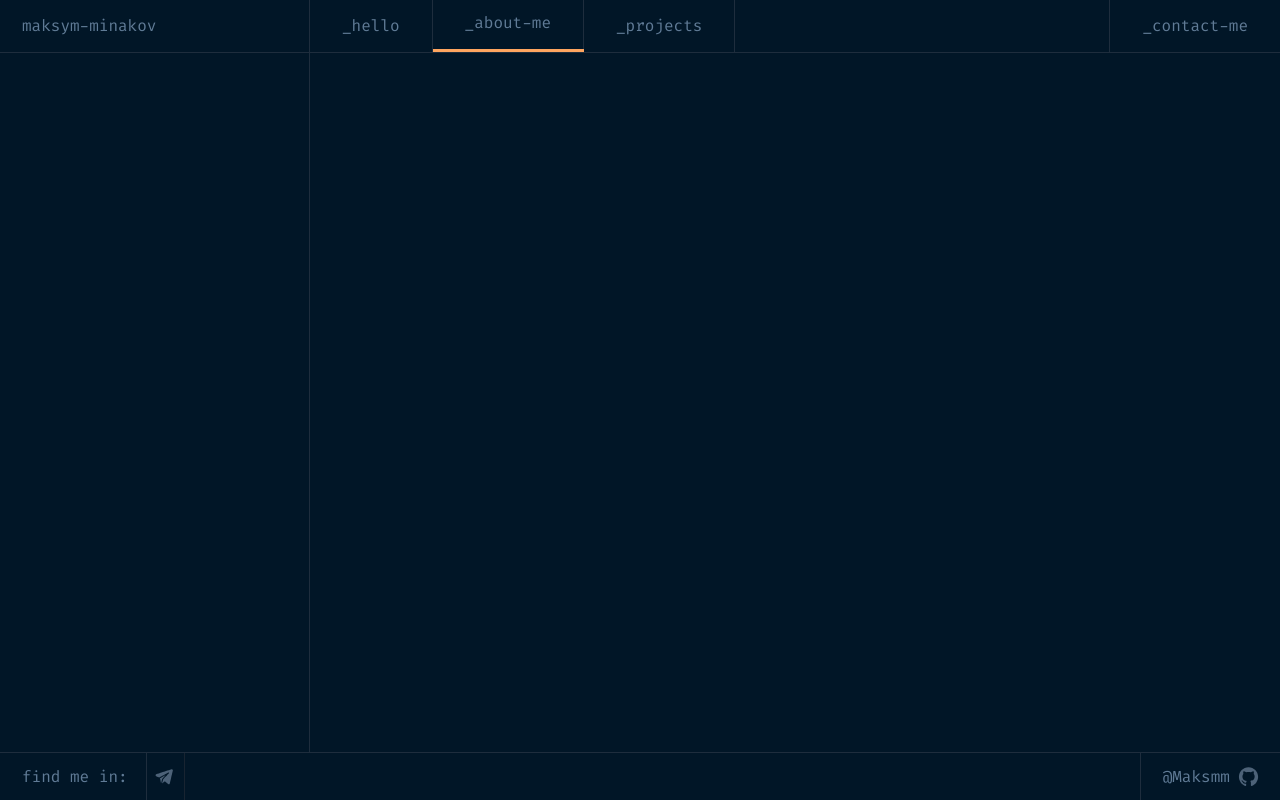
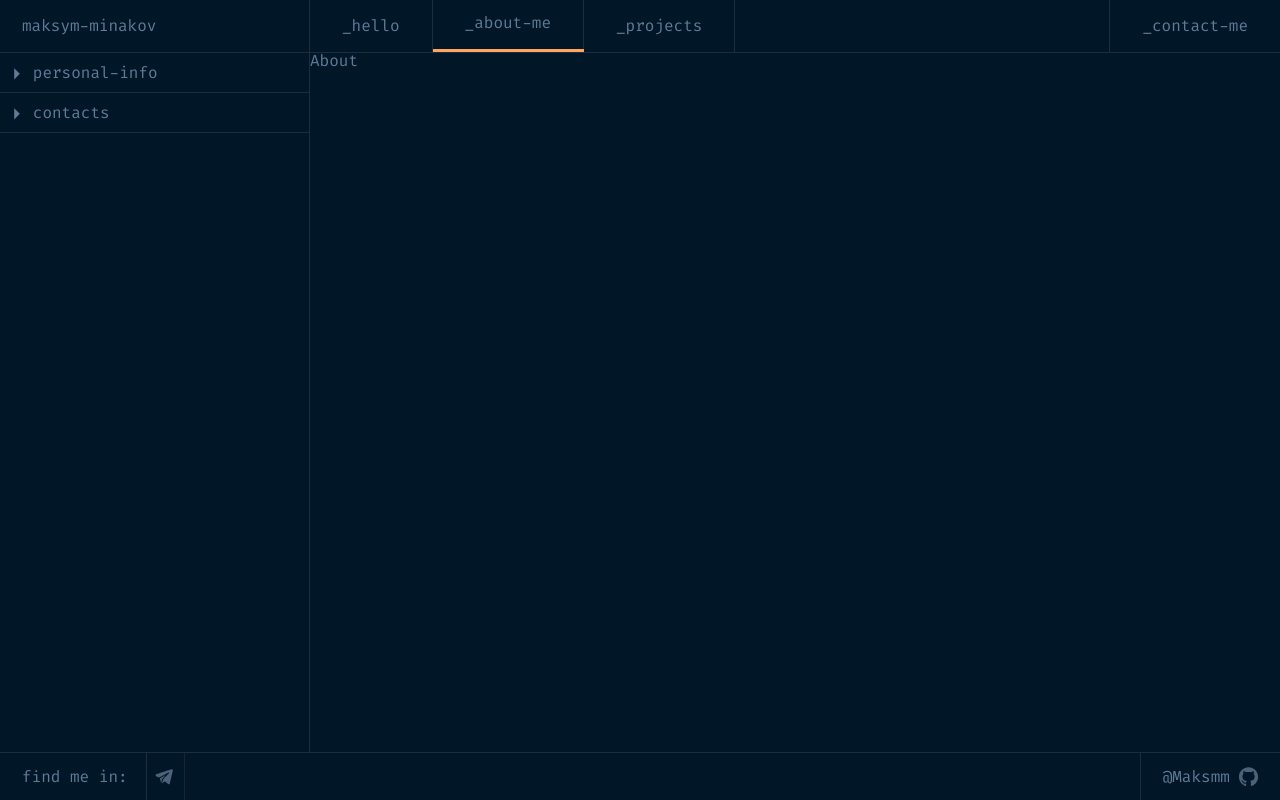
Before and after one commit to MMaakkss/portfolio_site, a Vue app: page /#/about in a window 1280 px wide. Built offline with nearby package versions, Linux system fonts and the light colour scheme.

Commit message:
created accordion, fixed style, new routes and components

```diff
--- /dev/null
+++ b/src/components/About/PersonalInfo.vue
@@ -0,0 +1,15 @@
+<template>
+ <div>
+	 Personal Info
+ </div>
+</template>
+
+<script>
+export default {
+	name: "PersonalInfo"
+}
+</script>
+
+<style scoped>
+
+</style>
--- /dev/null
+++ b/src/components/About/School.vue
@@ -0,0 +1,13 @@
+<template>
+	<div>School</div>
+</template>
+
+<script>
+export default {
+	name: "School"
+}
+</script>
+
+<style scoped>
+
+</style>
--- a/src/components/Accordion.vue
+++ b/src/components/Accordion.vue
@@ -1,12 +1,64 @@
 <template>
 	<div class="accordion">
+		<div
+			class="accordion__item"
+			:class="{active: isActive}"
+		>
+			<router-link v-if="data.link" :to="data.link">
+				<span class="accordion__item-title" @click="toggleAccordion">
+					<font-awesome-icon class="icon" icon="custom-arrow"/>
+					{{ data.title }}
+				</span>
+			</router-link>
 
+			<span v-else class="accordion__item-title" @click="toggleAccordion">
+					<font-awesome-icon class="icon" icon="custom-arrow"/>
+					{{ data.title }}
+				</span>
+
+			<div v-if="data.content" class="accordion__item-content">
+				<AccordionItem v-for="item in data.content" :item="item"/>
+			</div>
+
+			<div v-if="data.inner" class="accordion__item-inner">
+				<p v-for="(item, idx) in data.inner" :key="idx">
+					<font-awesome-icon :icon="item.icon" class="icon"/>
+					{{ item.title }}
+				</p>
+			</div>
+		</div>
 	</div>
 </template>
 
 <script>
+import AccordionItem from "./AccordionItem.vue";
+
+import {library} from '@fortawesome/fontawesome-svg-core'
+import {customArrow, customMail, customTel} from "@/assets/icons.js";
+
+library.add(customArrow, customMail, customTel)
+
 export default {
-	name: "Accordion"
+	name: "Accordion",
+	components: {
+		AccordionItem,
+	},
+	props: {
+		data: {
+			type: Object,
+			default: {},
+		}
+	},
+	data() {
+		return {
+			isActive: false
+		}
+	},
+	methods: {
+		toggleAccordion() {
+			this.isActive = !this.isActive
+		}
+	},
 }
 </script>
 
@@ -14,8 +66,74 @@ export default {
 @import "../style/variables";
 
 .accordion {
-	border-right: 1px solid $dark_grey;
-	width: 310px;
-	height: 100%;
+
+	&__item {
+		border-bottom: 1px solid $dark_grey;
+		max-height: 40px;
+		overflow: hidden;
+		transition: 0.5s ease;
+
+		&.active {
+			max-height: 100vh;
+
+			.icon {
+				margin-top: 8px;
+				transform: rotate(0deg);
+				top: 0;
+				left: -15px;
+			}
+		}
+
+		&.active &-inner .icon {
+			margin: 0;
+		}
+
+		&.active &-title {
+			color: $white;
+		}
+
+		&-title {
+			padding-left: 1.7rem;
+			height: 2.5rem;
+			border-bottom: 1px solid $dark_grey;
+			cursor: pointer;
+			transition: 0.25s ease;
+			display: flex;
+			align-items: center;
+
+			.icon {
+				position: relative;
+				left: -10px;
+				top: 4px;
+				transform: rotate(-90deg);
+			}
+
+			&:hover {
+				color: $white;
+			}
+		}
+
+		&-content {
+			padding: 1.125rem 0;
+		}
+
+		&-inner {
+			padding: 1.125rem 0;
+
+			p {
+				margin-bottom: 0.8rem;
+				padding-left: 1.125rem;
+
+				&:last-child {
+					margin: 0;
+				}
+			}
+		}
+
+		.icon {
+			font-size: 0.7rem;
+			transition: 0.25s ease;
+		}
+	}
 }
 </style>
--- /dev/null
+++ b/src/components/AccordionItem.vue
@@ -0,0 +1,162 @@
+<template>
+	<div class="item" :class="{active: isActive}">
+		<div class="item__head" @click="toggleAccordion">
+			<font-awesome-icon
+				class="icon"
+				icon="custom-arrow-light"
+			/>
+			<font-awesome-icon
+				:style="{color: item.iconColor}"
+				class="custom-icon"
+				v-if="item.icon"
+				:icon="item.icon"
+			/>
+			<span class="item__title">
+					{{ item.title }}
+				</span></div>
+		<AccordionItem v-if="item.content" :item="item.content"/>
+
+		<div class="item-inner" v-if="item.inner">
+			<router-link
+				class="item-inner__wrap"
+				v-for="(item, idx) in item.inner"
+				:key="idx"
+				:to="item.link"
+			>
+				<div class="item-inner__link">
+					<font-awesome-icon class="icon" :icon="item.icon"/>
+					<span>{{ item.title }}</span>
+				</div>
+			</router-link>
+		</div>
+	</div>
+
+</template>
+
+<script>
+import {library} from '@fortawesome/fontawesome-svg-core'
+import {customArrowLight, customEducation, customFolder} from "@/assets/icons.js";
+
+library.add(customArrowLight, customEducation, customFolder)
+
+export default {
+	name: "AccordionItem",
+	props: {
+		item: {
+			type: Object,
+			default: {},
+		}
+	},
+	data() {
+		return {
+			isActive: false
+		}
+	},
+	methods: {
+		toggleAccordion() {
+			this.isActive = !this.isActive
+		}
+	},
+	mounted() {
+		console.log(this.item)
+	}
+}
+</script>
+
+<style lang="scss" scoped>
+.item {
+	max-height: 1rem;
+	overflow: hidden;
+	transition: 0.5s ease;
+	margin-bottom: 1rem;
+	position: relative;
+
+	&:last-child {
+		margin: 0;
+	}
+
+	&.active {
+		max-height: 100vh;
+	}
+
+	&.active &__head {
+		.icon {
+			transform: rotate(0deg);
+			color: #FFFFFF;
+		}
+	}
+
+	&.active &__title {
+		color: #FFFFFF;
+	}
+
+	&__head {
+		display: flex;
+		align-items: center;
+		cursor: pointer;
+		padding: 0 1.125rem;
+		transition: 0.25s ease;
+
+		&:hover {
+			color: #FFFFFF;
+		}
+
+
+		.custom-icon {
+			margin-left: 1.625rem;
+			font-size: 1rem;
+		}
+	}
+
+	.icon {
+		font-size: 0.5rem;
+		transform: rotate(-90deg);
+		transition: 0.25s ease;
+		margin-left: -0.4rem;
+		position: absolute;
+	}
+
+	&__title {
+		padding-left: 0.5rem;
+	}
+
+	&-inner {
+		padding: 1.125rem 0;
+
+		&:last-child {
+			padding-bottom: 0;
+		}
+
+		a {
+			transition: 0.25s ease;
+		}
+
+		&__wrap {
+			flex: 1 1;
+
+			&:hover {
+				color: #FFFFFF;
+			}
+		}
+
+		&__link {
+			padding: 0 1.125rem;
+
+			span {
+				padding-left: 0.5rem;
+			}
+		}
+
+		.icon {
+			font-size: 1rem;
+			transform: translate(0);
+			margin-left: 1.625rem;
+			position: static;
+		}
+	}
+
+	.router-link-active {
+		color: #FFFFFF;
+	}
+}
+</style>
--- a/src/components/Header.vue
+++ b/src/components/Header.vue
@@ -31,6 +31,7 @@ export default {
 	display: flex;
 	justify-content: space-between;
 	border-bottom: 1px solid $dark_grey;
+	background-color: $light_dark;
 
 	a:hover {
 		color: $white;
--- a/src/main.js
+++ b/src/main.js
@@ -1,6 +1,8 @@
 import { createApp } from 'vue'
 import App from './App.vue'
 import router from "./router/router";
+import { FontAwesomeIcon } from '@fortawesome/vue-fontawesome'
+
 import './style/main.scss'
-import { FontAwesomeIcon } from '@fortawesome/vue-fontawesome'
+
 createApp(App).component("font-awesome-icon", FontAwesomeIcon).use(router).mount('#app')
--- a/src/router/router.js
+++ b/src/router/router.js
@@ -3,6 +3,8 @@ import Hello from "../view/Hello.vue";
 import About from "../view/About.vue";
 import Contact from "../view/Contact.vue";
 import Projects from "../view/Projects.vue";
+import PersonalInfo from "../components/About/PersonalInfo.vue";
+import School from "../components/About/School.vue";
 
 export default createRouter({
 	history: createWebHashHistory(),
@@ -17,6 +19,18 @@ export default createRouter({
 			path: '/about',
 			name: 'about',
 			component: About,
+			children: [
+				{
+					path: '/personal-info',
+					name: 'personal-info',
+					component: PersonalInfo,
+				},
+				{
+					path: '/school',
+					name: 'school',
+					component: School,
+				}
+			]
 		},
 		{
 			path: '/contact',
--- a/src/view/About.vue
+++ b/src/view/About.vue
@@ -1,6 +1,12 @@
 <template>
 	<div class="about">
-		<Accordion></Accordion>
+		<div class="about__accordion">
+			<Accordion v-for="(item, idx) in items" :key="idx" :data="item"></Accordion>
+		</div>
+		<div class="about__main">
+			<div v-if="$route.name === 'about'">About</div>
+			<router-view />
+		</div>
 	</div>
 </template>
 
@@ -11,12 +17,69 @@ export default {
 	name: "About",
 	components: {
 		Accordion
-	}
+	},
+	data() {
+		return {
+			items: [
+				{
+					title: 'personal-info',
+					icon: '',
+					content: [
+						{
+							title: 'bio',
+							icon: 'custom-folder',
+							iconColor: '#E99287'
+						},
+						{
+							title: 'interests',
+							icon: 'custom-folder',
+							iconColor: '#43D9AD'
+						},
+						{
+							title: 'education',
+							icon: 'custom-folder',
+							iconColor: '#3A49A4',
+							inner: [
+								{
+									title: 'school',
+									icon: 'custom-education',
+									link: 'school'
+								}
+								]
+						},
+					]
+				},
+				{
+					title: 'contacts',
+					icon: '',
+					inner: [
+						{
+							title: 'maks_minakov@icloud.com',
+							icon: 'custom-mail'
+						},
+						{
+							title: '+38094583772',
+							icon: 'custom-tel'
+						}
+					]
+				}
+			]
+		}
+	},
 }
 </script>
 
 <style lang="scss" scoped>
-.about{
+@import "../style/variables";
+
+.about {
 	height: 100%;
+
+	&__accordion {
+		height: 100%;
+		width: 310px;
+		float: left;
+		border-right: 1px solid $dark_grey;
+	}
 }
 </style>
```
Also changed, not shown: src/assets/icons.js (+20 -2 lines), src/assets/github.svg (deleted), src/assets/mail.svg (deleted).
